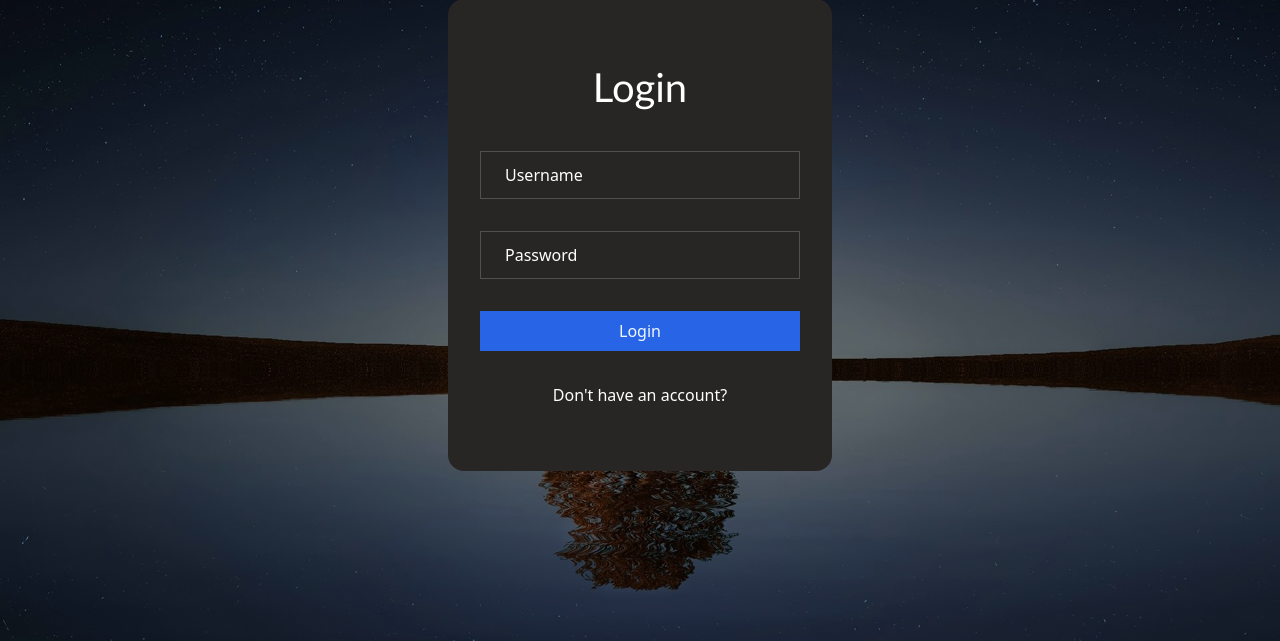
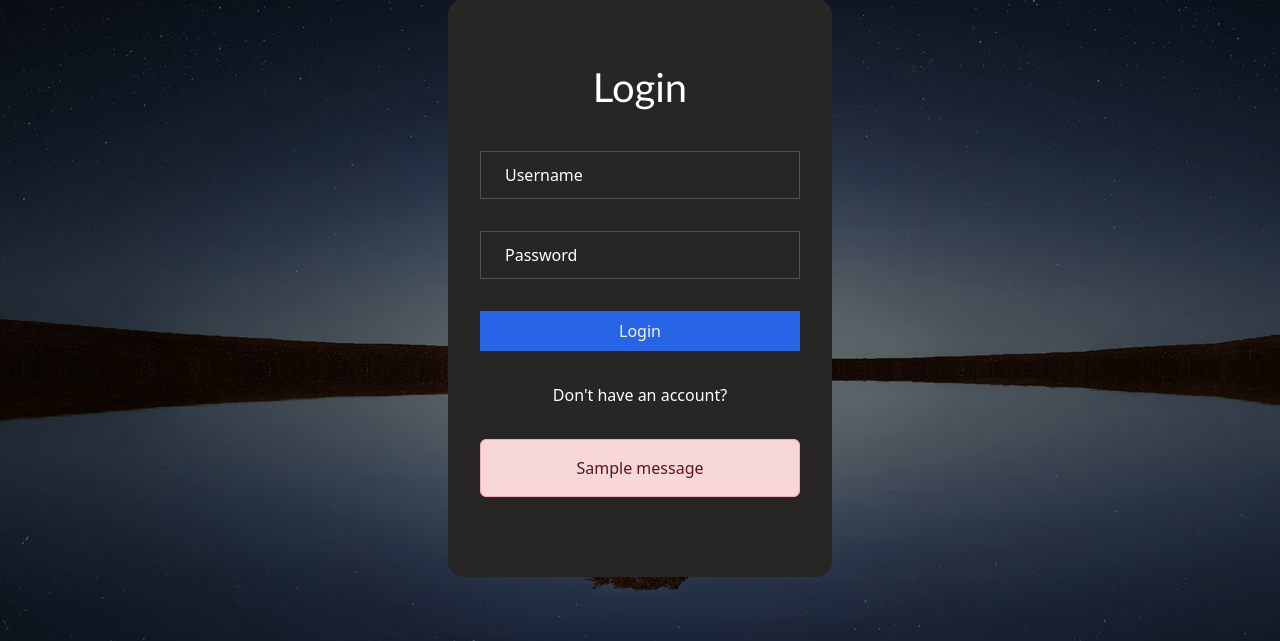
Before and after one commit to rahulrameshm0/Cryptop-Website, a Django app: page /login/ in a window 1280 px wide. Shown: the part 159-800 px from the top of the page. Run offline with Django 5.2, Linux system fonts and the light colour scheme; tables that the repository leaves empty hold one stand-in row (values such as "Sample post"); one stand-in notice (Sample message) is shown.

Commit message:
changes added

```diff
--- a/templates/login-layout.html
+++ b/templates/login-layout.html
@@ -1,4 +1,5 @@
 {% load static %}
+
 <body class="body">
     <section class="login-section">
         <div class="login-container">
@@ -7,11 +8,24 @@
                     <h1 class="login-head">Login</h1>
                     {% csrf_token %}
                     <input class="username" type="text" name="username" id="username" placeholder="Username" required>
-                    <input class="password" type="password" name="password" id="password" placeholder="Password" required>
+
+                    <input class="password" type="password" name="password" id="password" placeholder="Password"
+                        required>
                     <button type="submit">Login</button>
                     <a href="{% url 'register' %}" class="f-pass">Don't have an account?</a>
+                    {% for message in messages %}
+                    {% if messages %}
+                    <div class="alert alert-danger" role="alert">
+                        {{message}}
+                    </div>
+                    {% else %}
+                    <div class="alert alert-success" role="alert">
+                        {{message}}
+                    </div>
+                    {% endif %}
+                    {% endfor %}
                 </form>
+
             </div>
-        </div>
     </section>
 </body>
```
